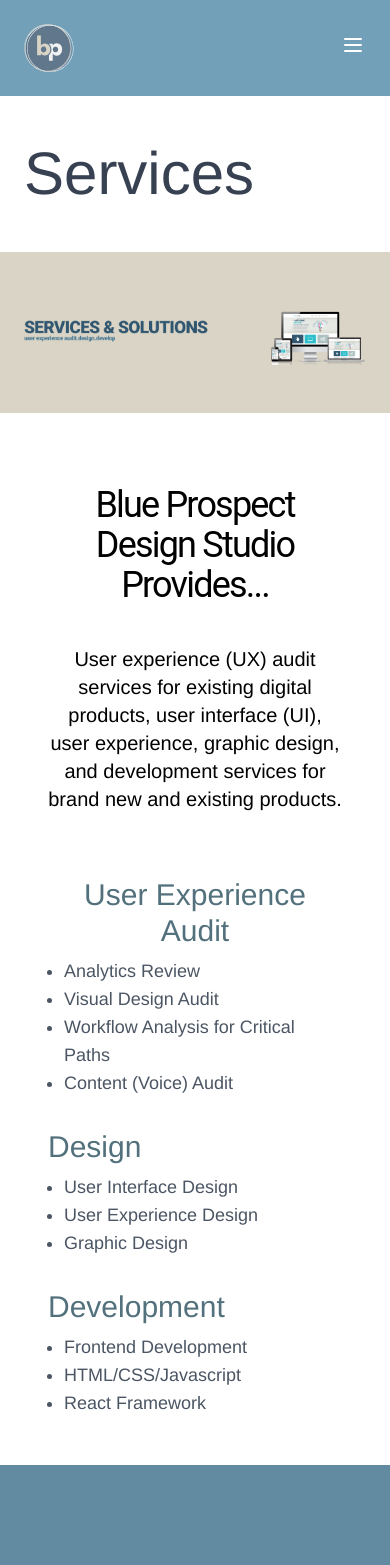
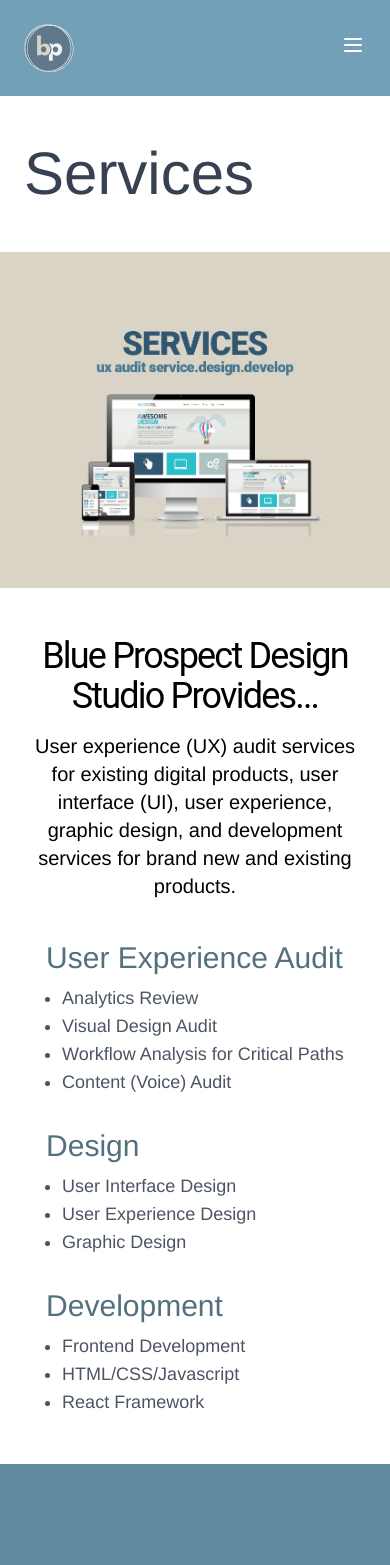
Before and after one commit to rogerkatona/blue-prospect-design, a Next.js app: page /services in a window 390 px wide. Shown: the top 1565 px of the page. Built offline with nearby package versions, Linux system fonts and the light colour scheme; what aws-amplify would draw is missing.

Commit message:
Responsive issues and resolved image mobile sway for services.js

```diff
--- a/components/hero.js
+++ /dev/null
@@ -1,12 +0,0 @@
-
-export default function Hero({ children, home }) {
-    return (
-        <section className="flex lg:h-screen90vh h-screen65vh bg-primaryLight flex-row justify-center items-center">
-            <div className="lg:bg-center bg-no-repeat xl:px-0 md:px-12 px-6">
-                <img
-                    src="/image/logo-bp.png"
-                />
-            </div>
-        </section>
-    )
-}
--- /dev/null
+++ b/components/hero_index.js
@@ -0,0 +1,12 @@
+
+export default function HeroIndex({ children, home }) {
+    return (
+        <section className="flex lg:h-screen90vh h-screen75vh bg-primaryLight flex-row justify-center items-center">
+            <div className="xl:px-0 md:px-12 px-6">
+                <img
+                    src="/image/logo-bp.png"
+                />
+            </div>
+        </section>
+    )
+}
--- a/components/services_banner.js
+++ b/components/hero_services.js
@@ -1,10 +1,14 @@
-export default function ServicesBanner({ children, home }) {
+export default function HeroServices({ children, home }) {
     return (
         <section className="bg-sand py-12">
             <div className="flex-row justify-center items-center lg:mx-auto lg:max-w-7xl xl:px-0 md:px-12 px-6 flex-shrink-0">
                 <img
-                    className=""
+                    className="md:block hidden"
                     src="/image/bannerLG-services.png"
+                />
+                <img
+                    className="md:hidden block"
+                    src="/image/bannerSM-services.png"
                 />
             </div>
         </section>
--- a/components/clientLogos.js
+++ b/components/highlight_clientLogos.js
@@ -1,7 +1,7 @@
 
-export default function ClientLogos({ children, type }) {
+export default function HighlightClientLogos({ children, type }) {
     return (
-        <div className="mx-auto max-w-7xl">
+        <div className="mx-auto max-w-7xl xl:px-0 md:px-12 px-6">
             <section className="grid lg:grid-cols-6 md:grid-cols-3 grid-cols-1 items-center gap-10 justify-items-center my-24">
                 <div>
                     <img
--- a/components/about-hero.js
+++ b/components/highlight_video_artistry.js
@@ -1,6 +1,6 @@
 import AboutVideo from "./aboutVideo";
 
-export default function AboutHero() {
+export default function HighlightVideoArtistry() {
     return (
         <section className="bg-primaryLight bg-opacity-5 py-36 xl:px-0 md:px-12 px-6">
             <div className="flex lg:flex-row flex-col flex-col-reverse justify-center items-center max-w-7xl mx-auto">
--- a/pages/about.js
+++ b/pages/about.js
@@ -1,7 +1,7 @@
 import Head from 'next/head'
 import Layout, { siteTitle } from '../components/layout'
 import HighlightContact from "../components/highlight_contact";
-import AboutHero from "../components/about-hero";
+import Highlight_video_artistry from "../components/about-hero";
 import AboutPieChart from "../components/about-pieChart";
 import HighlightQuoteKalvera from "../components/highlight_quote_kalvera";
 
@@ -26,7 +26,7 @@
                     </header>
                 </div>
             </div>
-            <AboutHero />
+            <Highlight_video_artistry />
             <HighlightQuoteKalvera/>
             <AboutPieChart/>
             <HighlightContact/>
--- a/pages/index.js
+++ b/pages/index.js
@@ -1,12 +1,12 @@
 import Head from "next/head";
 import Layout, { siteTitle } from "../components/layout";
-import ClientLogos from "../components/clientLogos";
+import HighlightClientLogos from "../components/highlight_clientLogos";
 import { getSortedPostsData } from "../lib/posts";
 import Link from "next/link";
 import Date from "../components/date";
 import HighlightContact from "../components/highlight_contact";
-import Hero from "../components/hero"
-import AboutHero from "../components/about-hero";
+import HeroIndex from "../components/hero_index"
+import HighlightVideoArtistry from "../components/highlight_video_artistry";
 import HighlightServices from "../components/highlight_services";
 import HighlightQuoteKalvera from "../components/highlight_quote_kalvera";
 
@@ -30,9 +30,9 @@
       <Head>
         <title>{siteTitle}</title>
       </Head>
-        <Hero/>
+        <HeroIndex/>
         <HighlightServices/>
-        <AboutHero/>
+        <HighlightVideoArtistry/>
         <HighlightQuoteKalvera/>
       <section className='bg-primary bg-opacity-5 w-full py-36 '>
         {
@@ -99,7 +99,7 @@
               )}
       </section>
         <HighlightContact/>
-        <ClientLogos/>
+        <HighlightClientLogos/>
     </Layout>
   )
 }
--- a/pages/services.js
+++ b/pages/services.js
@@ -2,7 +2,7 @@
 import Layout, { siteTitle } from '../components/layout'
 import ServiceItem from "../components/serviceItem";
 import serviceItems from "../data/serviceItems";
-import ServicesBanner from "../components/services_banner";
+import HeroServices from "../components/hero_services";
 
 export default function Services() {
     return (
@@ -11,22 +11,22 @@
                 <title>{siteTitle}</title>
             </Head>
             <div className="">
-                <section className=' max-w-7xl mx-auto mt-12 xl:px-0 md:px-12 px-6'>
-                    <header className='mb-12'>
+                <section className='max-w-7xl mx-auto py-12 xl:px-0 md:px-12 px-6'>
+                    <header>
                         <div id="headlineText" className='text-6xl text-gray-700 font-light'>
                             Services
                         </div>
                     </header>
                 </section>
-                <ServicesBanner/>
-                <section className="py-12 xl:px-0 px-12">
+                <HeroServices/>
+                <section className="py-12 xl:px-0 md:px-12 px-6">
                     <div className="flex lg:flex-row flex-col max-w-7xl mx-auto ">
                         <div className="flex flex-col items-center justify-center text-center">
-                            <div className='font-roboto text-4xl tracking-tighter py-6'>Blue Prospect Design Studio Provides...</div>
+                            <div className='font-roboto text-4xl tracking-tighter '>Blue Prospect Design Studio Provides...</div>
                             <div className="lg:text-2xl text-xl pt-4">User experience (UX) audit services for existing digital products, user interface (UI), user experience, graphic design,
                                 and development services for brand new and existing products.
                             </div>
-                            <div className="grid md:grid-cols-3 gap-4 md:pb-0 mt-12 ">
+                            <div className="grid md:grid-cols-3 gap-4 md:pb-0 mt-6 ">
                                 <ServiceItem serviceItems={serviceItems}/>
                             </div>
                         </div>
```
Also changed, not shown: public/image/bannerSM-services.png (added).
